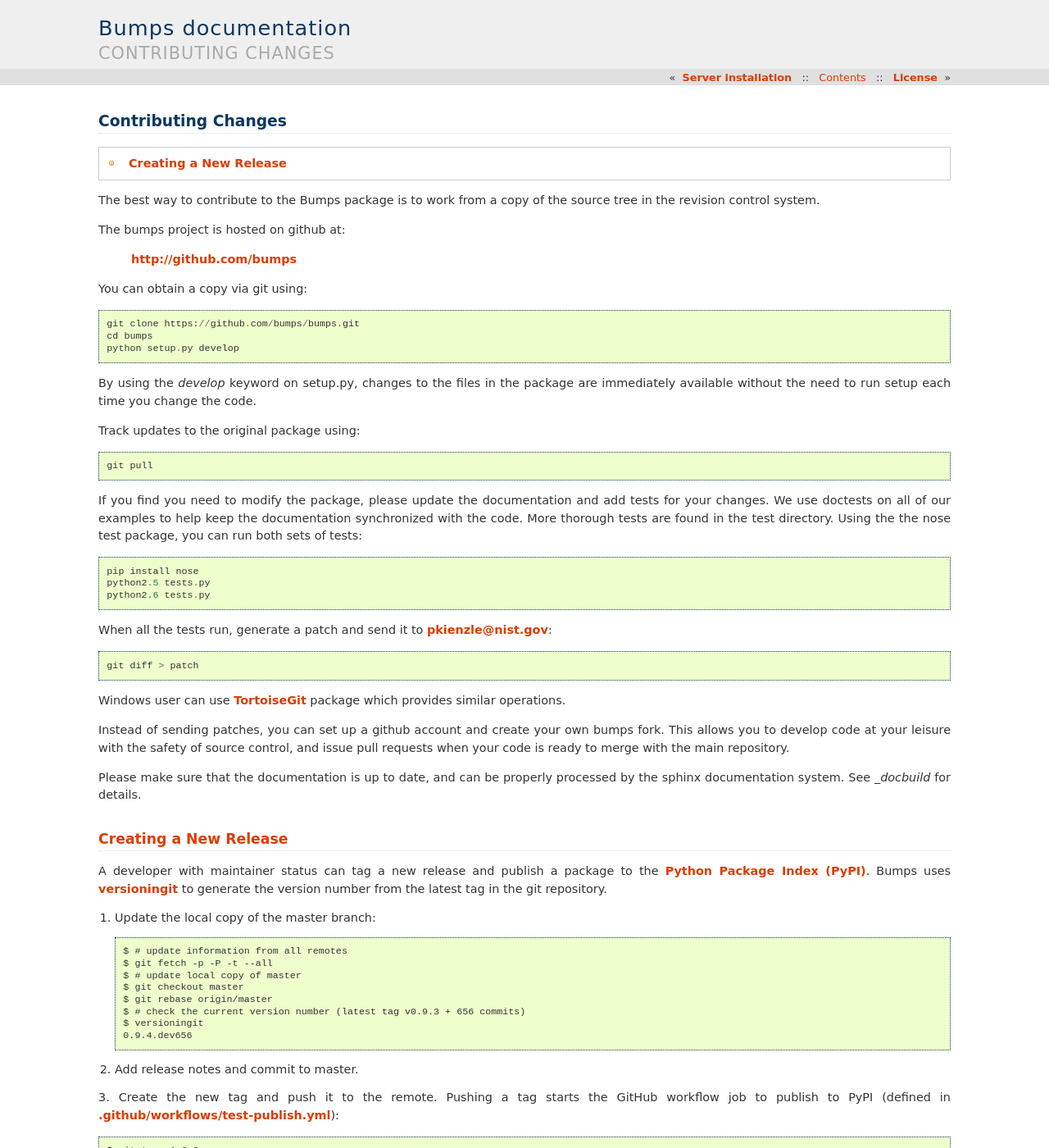
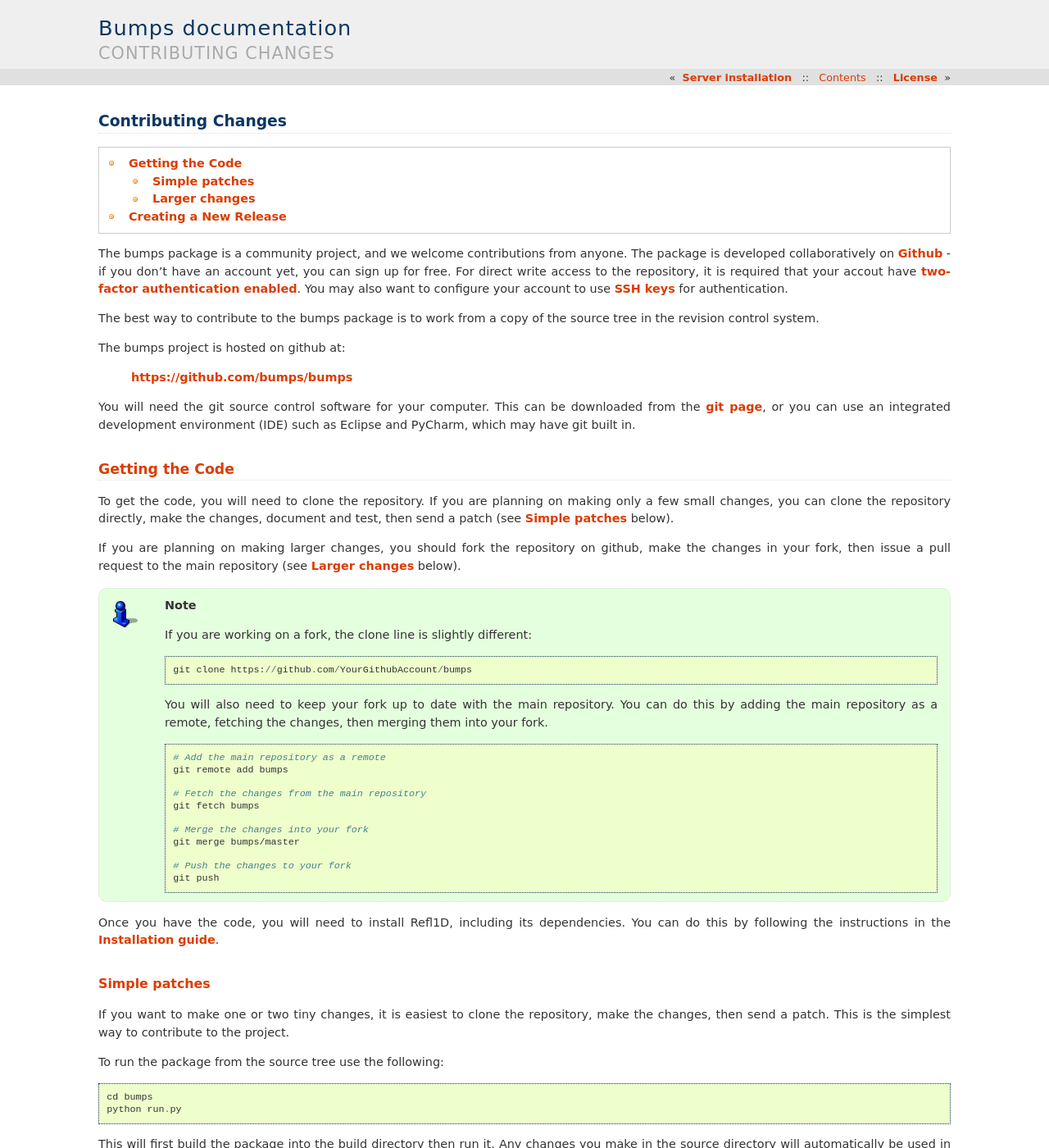
Before and after one commit to bumps/bumps, a Sphinx documentation site: the page built from doc/getting_started/contributing.rst, in a window 1280 px wide and 1400 px high. Shown: the whole window at 82% size. Built offline with Sphinx 7.4.7, drawn with Linux system fonts in a browser that asks for light colours; pages that are not in the unit, such as notebooks, are missing from menus; the version number could not be read and is left out; some of the changed text lies outside the part shown.

Commit message:
update contributor docs (from refl1d)

```diff
--- a/doc/getting_started/contributing.rst
+++ b/doc/getting_started/contributing.rst
@@ -6,48 +6,135 @@
 
 .. contents:: :local:
 
-The best way to contribute to the Bumps package is to work from a copy of
-the source tree in the revision control system.
+
+The bumps package is a community project, and we welcome contributions from anyone.
+The package is developed collaboratively on `Github <https://github.com>`_ - if you don't have an account yet, you can sign up for free. For direct write access to the repository, it is required that your accout have `two-factor authentication enabled <https://docs.github.com/en/authentication/securing-your-account-with-two-factor-authentication-2fa>`_.
+You may also want to configure your account to use `SSH keys <https://docs.github.com/en/authentication/connecting-to-github-with-ssh>`_ for authentication.
+
+The best way to contribute to the bumps package is to work
+from a copy of the source tree in the revision control system.
 
 The bumps project is hosted on github at:
 
-    http://github.com/bumps
+    https://github.com/bumps/bumps
 
-You can obtain a copy via git using::
+You will need the git source control software for your computer.  This can
+be downloaded from the `git page <http://www.git-scm.com/>`_, or you can use
+an integrated development environment (IDE) such as Eclipse and PyCharm, which
+may have git built in.
 
-    git clone https://github.com/bumps/bumps.git
+
+Getting the Code
+================
+
+To get the code, you will need to clone the repository.  If you are planning
+on making only a few small changes, you can clone the repository directly,
+make the changes, document and test, then send a patch (see `Simple patches <#Simple-patches>`_ below).
+
+If you are planning on making larger changes, you should fork the repository
+on github, make the changes in your fork, then issue a pull request to the
+main repository (see `Larger changes <#Larger-changes>`_ below).
+
+.. note::
+
+    If you are working on a fork, the clone line is slightly different::
+
+        git clone https://github.com/YourGithubAccount/bumps
+
+
+    You will also need to keep your fork up to date
+    with the main repository.  You can do this by adding the main repository
+    as a remote, fetching the changes, then merging them into your fork.
+
+    .. code-block:: bash
+
+        # Add the main repository as a remote
+        git remote add bumps
+
+        # Fetch the changes from the main repository
+        git fetch bumps
+
+        # Merge the changes into your fork
+        git merge bumps/master
+
+        # Push the changes to your fork
+        git push
+
+
+Once you have the code, you will need to install Refl1D, including its dependencies.
+You can do this by following the instructions in the `Installation guide <install.html>`_.
+
+.. simple-patches:
+
+Simple patches
+--------------
+
+If you want to make one or two tiny changes, it is easiest to clone the
+repository, make the changes, then send a patch.  This is the simplest way
+to contribute to the project.
+
+To run the package from the source tree use the following::
+
     cd bumps
-    python setup.py develop
+    python run.py
 
-By using the *develop* keyword on setup.py, changes to the files in the
-package are immediately available without the need to run setup each time
-you change the code.
+This will first build the package into the build directory then run it.
+Any changes you make in the source directory will automatically be used in
+the new version.
 
-Track updates to the original package using::
+As you make changes to the package, you can see what you have done using git::
 
-    git pull
+    git status
+    git diff
 
-If you find you need to modify the package, please update the documentation
-and add tests for your changes.  We use doctests on all of our examples to
-help keep the documentation synchronized with the code.  More thorough tests
-are found in the test directory.  Using the the nose test package, you can
-run both sets of tests::
+Please update the documentation and add tests for your changes.  We use
+doctests on all of our examples so that we know our documentation is correct.
+More thorough tests are found in test directory. You can run these tests via pytest,
+or via the convenience Makefile target::
 
-    pip install nose
-    python2.5 tests.py
-    python2.6 tests.py
+    pytest
+    # or
+    make test
 
-When all the tests run, generate a patch and send it to pkienzle@nist.gov::
+When all the tests run, create a patch and send it to paul.kienzle@nist.gov::
 
     git diff > patch
 
-Windows user can use `TortoiseGit <http://code.google.com/p/tortoisegit/>`_
-package which provides similar operations.
+Larger changes
+--------------
 
-Instead of sending patches, you can set up a github account and create
-your own bumps fork.  This allows you to develop code at your leisure with
-the safety of source control, and issue pull requests when your code is ready
-to merge with the main repository.
+For a larger set of changes, you should fork bumps on github, and issue pull
+requests for each part.
+
+After you have tested your changes, you will need to push them to your github
+fork::
+
+    git commit -a -m "short sentence describing what the change is for"
+    git push
+
+Good commit messages are a bit of an art.  Ideally you should be able to
+read through the commit messages and create a "what's new" summary without
+looking at the actual code.
+
+Make sure your fork is up to date before issuing a pull request.  You can
+track updates to the original bumps package using::
+
+    git remote add bumps https://github.com/bumps/bumps
+    git fetch bumps
+    git merge bumps/master
+    git push
+
+When making changes, you need to take care that they work on different
+versions of python. Using conda makes it convenient to maintain multiple independent
+environments. You can create a new environment for testing with, for example::
+
+    conda create -n py312 python=3.12
+    conda activate py312
+    pip install -e .[dev]
+    pip install pytest pytest-cov
+    pytest
+
+When all the tests pass, issue a pull request from your github account.
 
 Please make sure that the documentation is up to date, and can be properly
 processed by the sphinx documentation system.  See `_docbuild` for details.
```
